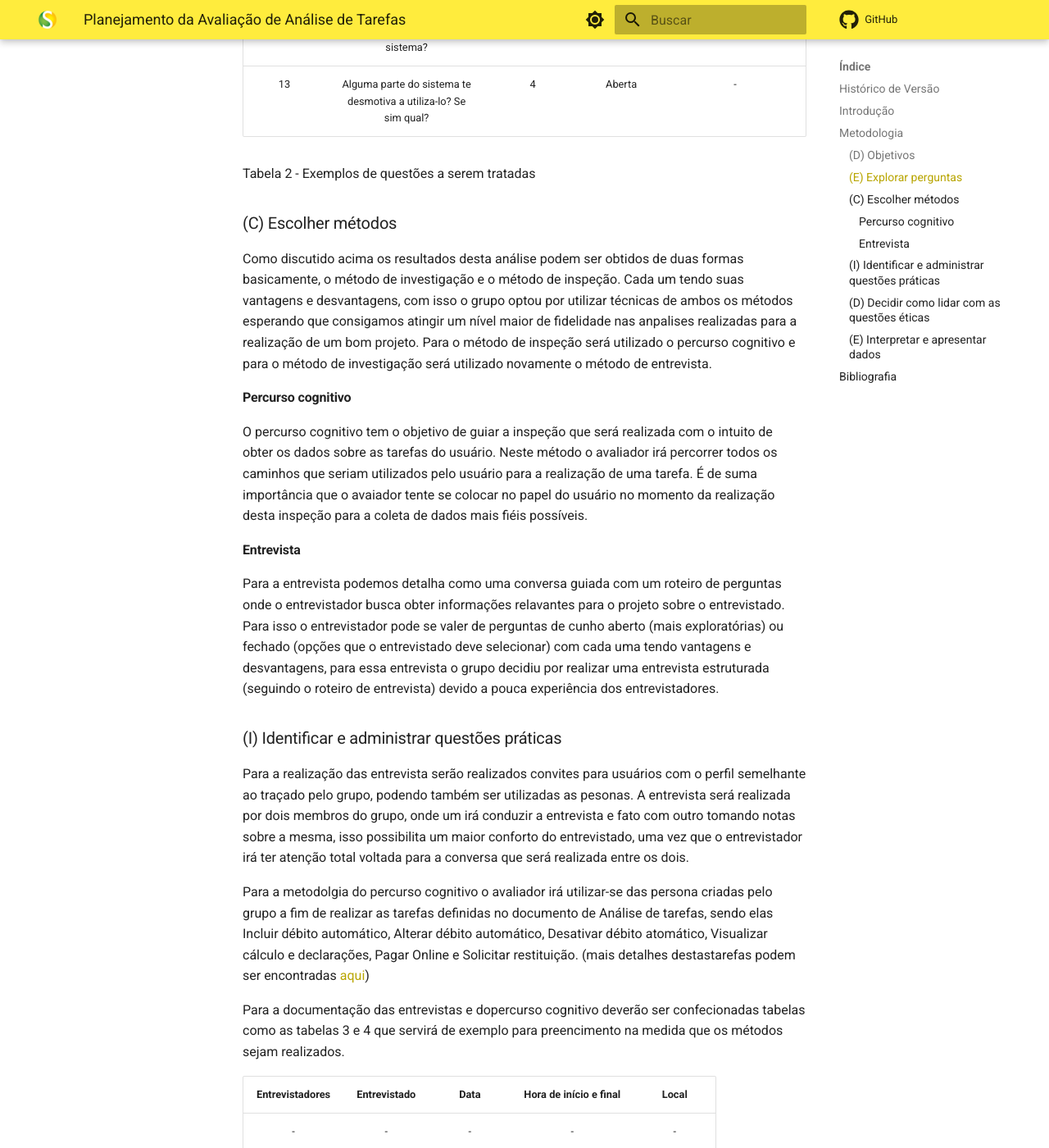
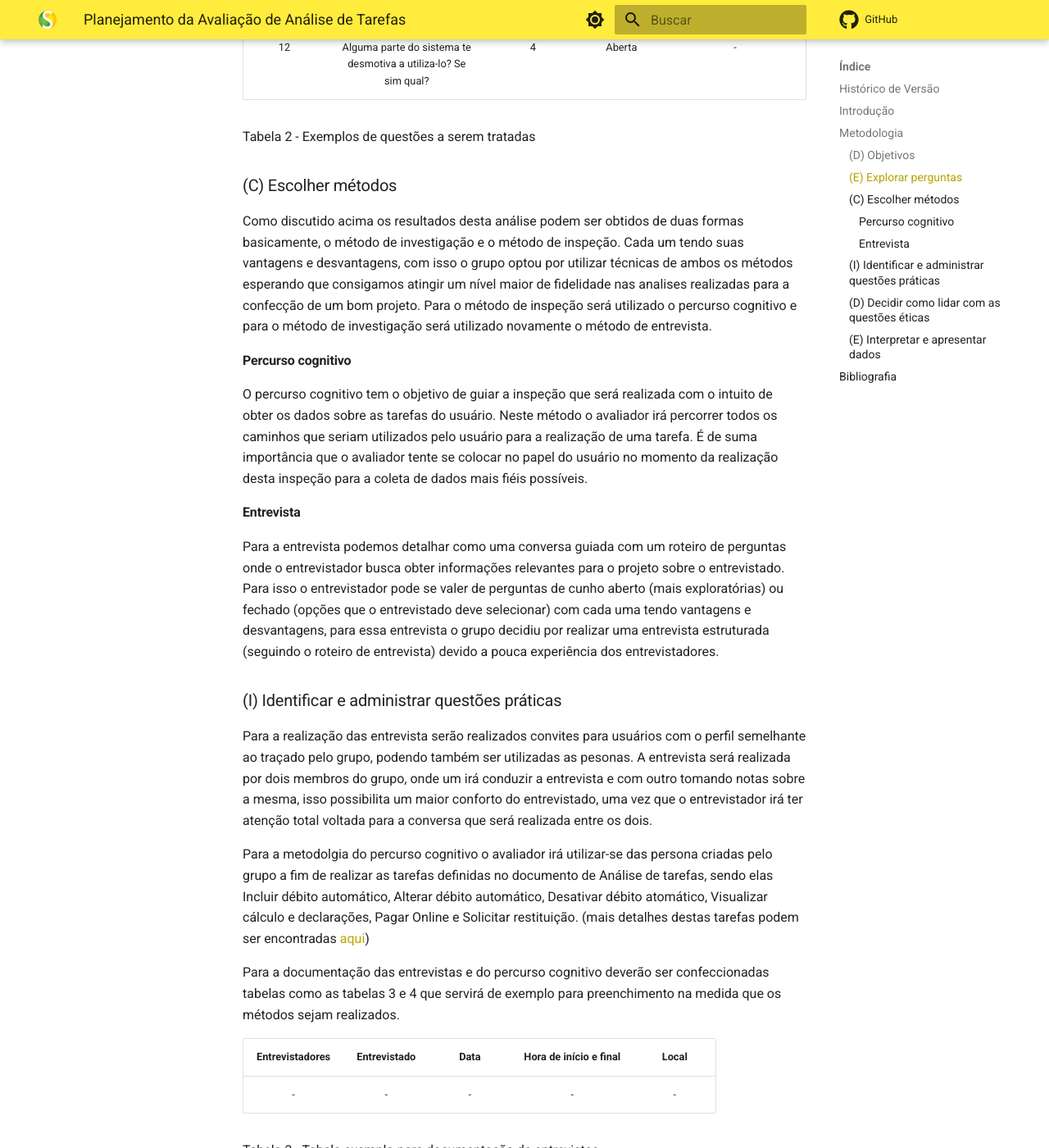
Before and after one commit to Interacao-Humano-Computador/2022.2-SimplesNacional, an MkDocs documentation site: the page built from docs/Avaliacoes/AnaliseDeTarefas/PlanejamentoAvAnaliseDeTarefas.md, in a window 1280 px wide and 1400 px high, scrolled down 2610 px. Shown: the whole window at 82% size. Built offline with MkDocs 1.6.1 and Material for MkDocs 9.7.7, drawn with Linux system fonts in a browser that asks for light colours; comment, search, counter and statistics services are not loaded; some of the changed text lies outside the part shown.

Commit message:
Revisão

```diff
--- a/docs/Avaliacoes/AnaliseDeTarefas/PlanejamentoAvAnaliseDeTarefas.md
+++ b/docs/Avaliacoes/AnaliseDeTarefas/PlanejamentoAvAnaliseDeTarefas.md
@@ -4,11 +4,11 @@
 
 |Data de Realização|Data Prevista de Revisão|Versão|Descrição|Autor|Revisor|
 | :----------: | :------: | :-----------: | :---------: |:---------: | :---------: |
-|14/12/2022|14/12/2022|1.0|Criação do planejamento|[Arthur Taylor](https://github.com/Eruel6)|-|
+|14/12/2022|14/12/2022|1.0|Criação do planejamento|[Arthur Taylor](https://github.com/Eruel6)|[Thiago Oliveira](https://github.com/Thiab394)|
 
 ## Introdução
 
-Na execução do projeto foram realizadas diversas etapas, uma delas sendo a etapa de [Análise de Tarefas](https://github.com/Interacao-Humano-Computador/2022.2-SimplesNacional/blob/main/docs/Tarefas/Analise.md) que foi realizada baseada no [perfil do usuário](https://github.com/Interacao-Humano-Computador/2022.2-SimplesNacional/blob/main/docs/Tarefas/perfilUsuario.md) obtido através de respostas ao formulário elaborado com o objetivo de determinar este perfil. Para o projeto avançar de uma forma conssitente o próimo passo a ser realizado deve ser a confirmação e investigação dos pontos levantados no documento de Análise de tarefas, para isso será nescessário a utilização de técnicas como entrevistas que fornecem dados de usuários do sistema proporcinando assim dados relvantes para a análise ou então metodologias de inspeção, como por exemplo o percurso cognitivo, utilizado para a detecção de experiências de uso potenciais e não reais de fato. Para definir como será realizada tal análise foi criado este documento denominado de Planejamento de Avaliação de Análise de Tarefas, auxiliando assim o grupo na fase de execução por propocionar um "roteiro" a ser seguido.
+Na execução do projeto foram realizadas diversas etapas, uma delas sendo a etapa de [Análise de Tarefas](https://github.com/Interacao-Humano-Computador/2022.2-SimplesNacional/blob/main/docs/Tarefas/Analise.md) que foi realizada baseada no [perfil do usuário](https://github.com/Interacao-Humano-Computador/2022.2-SimplesNacional/blob/main/docs/Tarefas/perfilUsuario.md) obtido através de respostas ao formulário elaborado com o objetivo de determinar este perfil. Para o projeto avançar de uma forma conssitente o próximo passo a ser realizado deve ser a confirmação e investigação dos pontos levantados no documento de Análise de tarefas, para isso será nescessário a utilização de técnicas como entrevistas que fornecem dados de usuários do sistema proporcinando assim dados relevantes para a análise ou então metodologias de inspeção, como por exemplo o percurso cognitivo, utilizado para a detecção de experiências de uso potenciais e não reais de fato. Para definir como será realizada tal análise foi criado este documento denominado de Planejamento de Avaliação de Análise de Tarefas, auxiliando assim o grupo na fase de execução por propocionar um "roteiro" a ser seguido.
 
 ## Metodologia
 
@@ -45,38 +45,37 @@ Podemos destacar os seguintes pontos como objetivos traçados para esta análise
 |2|Qual a sua idade?| - |Aberta| - |
 |3|Qual o seu grau de ensino?| - |Aberta| - |
 |4|Qual o sua oucupação?| - |Aberta| - |
-|5|Qual o seu grau de ensino?| - |Aberta| - |
-|6|Você utiliza o simples nacional?| 1 |Fechada| Sim/Não (caso não seja usuário as demais perguntas não devem ser feitas) |
-|7|Você acha que a plataforma proporciona as funcionalidade que promete?| 1 |Aberta| - |
-|8|Você possui algum problema com o design do simples Nacional?Se sim, qual?| 2 |Aberta| - |
-|9|Alguma parte do sistema possui diferenças em relação as outras?| 3 |Aberta| - |
-|10|Você enfrenta problemas reconrrentes na utilização do Simples Nacional?| 4 |Fechada| Sim/Não (caso não enfrete problemas a pergunta 14,  não deve ser feita) |
-|11|Você atinje seu objetivo com rapidez?| 4 |Aberta| - |
-|12|Quais problemas são feralmente encontrados por você durante a utilização do sistema?| 4 |Aberta| - |
-|13|Alguma parte do sistema te desmotiva a utiliza-lo? Se sim qual?|4|Aberta| - |
+|5|Você utiliza o simples nacional?| 1 |Fechada| Sim/Não (caso não seja usuário as demais perguntas não devem ser feitas) |
+|6|Você acha que a plataforma proporciona as funcionalidade que promete?| 1 |Aberta| - |
+|7|Você possui algum problema com o design do simples Nacional?Se sim, qual?| 2 |Aberta| - |
+|8|Alguma parte do sistema possui diferenças em relação as outras?| 3 |Aberta| - |
+|9|Você enfrenta problemas recorrentes na utilização do Simples Nacional?| 4 |Fechada| Sim/Não (caso não enfrete problemas a pergunta 11,  não deve ser feita) |
+|10|Você atinje seu objetivo com rapidez?| 4 |Aberta| - |
+|11|Quais problemas são geralmente encontrados por você durante a utilização do sistema?| 4 |Aberta| - |
+|12|Alguma parte do sistema te desmotiva a utiliza-lo? Se sim qual?|4|Aberta| - |
 
 Tabela 2 - Exemplos de questões a serem tratadas
 </center>
 
 ### (C) Escolher métodos
 
-Como discutido acima os resultados desta análise podem ser obtidos de duas formas basicamente, o método de investigação e o método de inspeção. Cada um tendo suas vantagens e desvantagens, com isso o grupo optou por utilizar técnicas de ambos os métodos esperando que consigamos atingir um nível maior de fidelidade nas anpalises realizadas para a realização de um bom projeto. Para o método de inspeção será utilizado o percurso cognitivo e para o método de investigação será utilizado novamente o método de entrevista.
+Como discutido acima os resultados desta análise podem ser obtidos de duas formas basicamente, o método de investigação e o método de inspeção. Cada um tendo suas vantagens e desvantagens, com isso o grupo optou por utilizar técnicas de ambos os métodos esperando que consigamos atingir um nível maior de fidelidade nas analises realizadas para a confecção de um bom projeto. Para o método de inspeção será utilizado o percurso cognitivo e para o método de investigação será utilizado novamente o método de entrevista.
 
 #### Percurso cognitivo
 
-O percurso cognitivo tem o objetivo de guiar a inspeção que será realizada com o intuito de obter os dados sobre as tarefas do usuário. Neste método o avaliador irá percorrer todos os caminhos que seriam utilizados pelo usuário para a realização de uma tarefa. É de suma importância que o avaiador tente se colocar no papel do usuário no momento da realização desta inspeção para a coleta de dados mais fiéis possíveis.
+O percurso cognitivo tem o objetivo de guiar a inspeção que será realizada com o intuito de obter os dados sobre as tarefas do usuário. Neste método o avaliador irá percorrer todos os caminhos que seriam utilizados pelo usuário para a realização de uma tarefa. É de suma importância que o avaliador tente se colocar no papel do usuário no momento da realização desta inspeção para a coleta de dados mais fiéis possíveis.
 
 #### Entrevista
 
-Para a entrevista podemos detalha como uma conversa guiada com um roteiro de perguntas onde o entrevistador busca obter informações relavantes para o projeto sobre o entrevistado. Para isso o entrevistador pode se valer de perguntas de cunho aberto (mais exploratórias) ou fechado (opções que o entrevistado deve selecionar) com cada uma tendo vantagens e desvantagens, para essa entrevista o grupo decidiu por realizar uma entrevista estruturada (seguindo o roteiro de entrevista) devido a pouca experiência dos entrevistadores.
+Para a entrevista podemos detalhar como uma conversa guiada com um roteiro de perguntas onde o entrevistador busca obter informações relevantes para o projeto sobre o entrevistado. Para isso o entrevistador pode se valer de perguntas de cunho aberto (mais exploratórias) ou fechado (opções que o entrevistado deve selecionar) com cada uma tendo vantagens e desvantagens, para essa entrevista o grupo decidiu por realizar uma entrevista estruturada (seguindo o roteiro de entrevista) devido a pouca experiência dos entrevistadores.
 
 ### (I) Identificar e administrar questões práticas
 
-Para a realização das entrevista serão realizados convites para usuários com o perfil semelhante ao traçado pelo grupo, podendo também ser utilizadas as pesonas. A entrevista será realizada por dois membros do grupo, onde um irá conduzir a entrevista e fato com outro tomando notas sobre a mesma, isso possibilita um maior conforto do entrevistado, uma vez que o entrevistador irá ter atenção total voltada para a conversa que será realizada entre os dois.
+Para a realização das entrevista serão realizados convites para usuários com o perfil semelhante ao traçado pelo grupo, podendo também ser utilizadas as pesonas. A entrevista será realizada por dois membros do grupo, onde um irá conduzir a entrevista e com outro tomando notas sobre a mesma, isso possibilita um maior conforto do entrevistado, uma vez que o entrevistador irá ter atenção total voltada para a conversa que será realizada entre os dois.
 
-Para a metodolgia do percurso cognitivo o avaliador irá utilizar-se das persona criadas pelo grupo a fim de realizar as tarefas definidas no documento de Análise de tarefas, sendo elas Incluir débito automático, Alterar débito automático, Desativar débito atomático, Visualizar cálculo e declarações, Pagar Online e Solicitar restituição. (mais detalhes destastarefas podem ser encontradas [aqui](https://interacao-humano-computador.github.io/2022.2-SimplesNacional/Tarefas/Analise/))
+Para a metodolgia do percurso cognitivo o avaliador irá utilizar-se das persona criadas pelo grupo a fim de realizar as tarefas definidas no documento de Análise de tarefas, sendo elas Incluir débito automático, Alterar débito automático, Desativar débito atomático, Visualizar cálculo e declarações, Pagar Online e Solicitar restituição. (mais detalhes destas tarefas podem ser encontradas [aqui](https://interacao-humano-computador.github.io/2022.2-SimplesNacional/Tarefas/Analise/))
 
-Para a documentação das entrevistas e dopercurso cognitivo deverão ser confecionadas tabelas como as tabelas 3 e 4 que servirá de exemplo para preencimento na medida que os métodos sejam realizados.
+Para a documentação das entrevistas e do percurso cognitivo deverão ser confeccionadas tabelas como as tabelas 3 e 4 que servirá de exemplo para preenchimento na medida que os métodos sejam realizados.
 
 |Entrevistadores|Entrevistado|Data|Hora de início e final|Local|
 | :----------: | :------: | :-----------: | :---------: |:---------: |
```
Also changed, not shown: other parts of docs/Avaliacoes/AnaliseDeTarefas/PlanejamentoAvAnaliseDeTarefas.md (+1 -1 lines).
